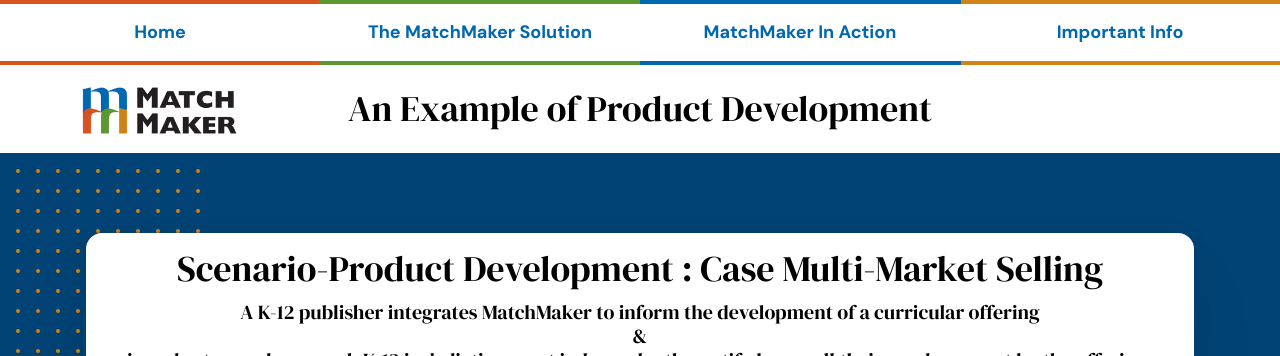
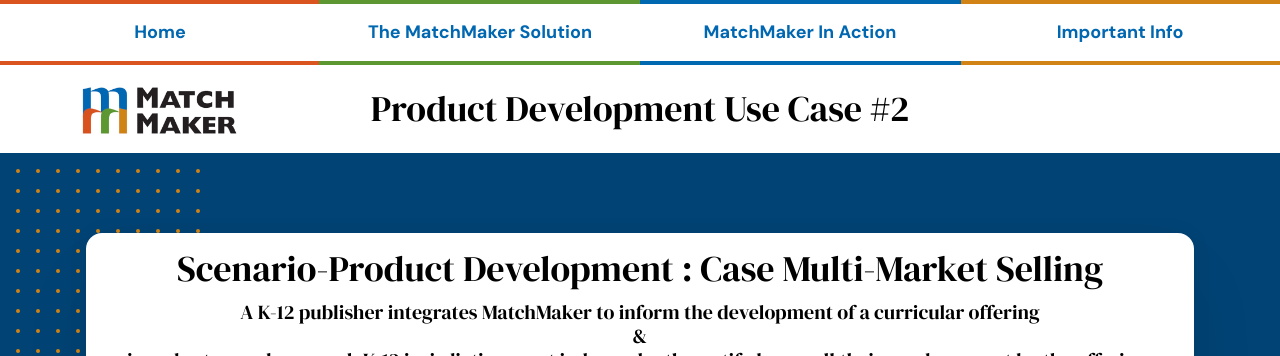
Before and after one commit to matchmakeredlabs/matchmakeredlabs.develop, a Jekyll site: the page built from _Action/3casestudy.md, in a window 1280 px wide, cut to the strip 0-356 px from the top of the page. Built offline with Jekyll 4.4.1, drawn with Linux system fonts in a browser that asks for light colours.

Commit message:
Update 3casestudy.md

```diff
--- a/_Action/3casestudy.md
+++ b/_Action/3casestudy.md
@@ -1,8 +1,8 @@
 ---
-title: An Example of Product Development
-menu: "Multi-Market Selling"
+title: "Product Development Use Case #2"
+menu: "Product Development: Multi-Market Selling"
 icon: blocks
-ordinal: 5
+ordinal: 2
 ---
 # Scenario-Product Development : Case Multi-Market Selling
 
```
